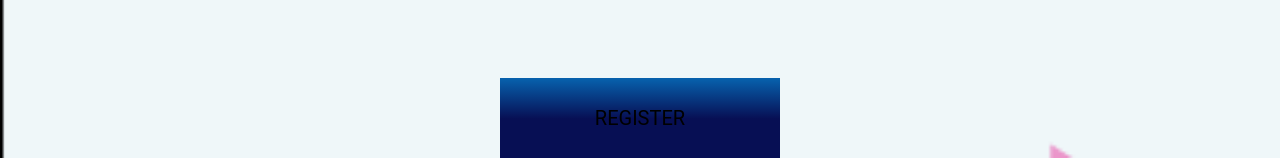
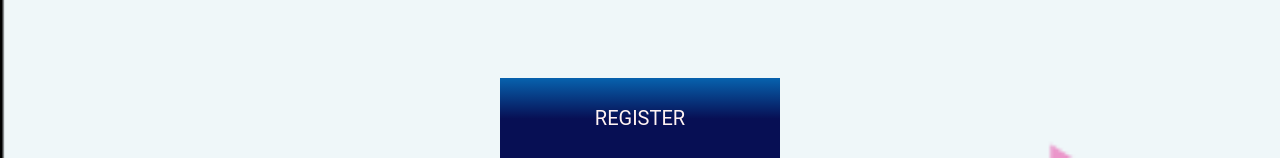
Before and after one commit to MuddySpoon/CAP2019, a PHP site: page /MainGame.html in a window 1280 px wide. Shown: the part 1094-1252 px from the top of the page. Run offline with PHP 8.4, Linux system fonts and the light colour scheme; some libraries are stand-ins or nearby versions.

Commit message:
Update Main Game.css

```diff
--- a/Main Game.css
+++ b/Main Game.css
@@ -149,6 +149,7 @@ body {
 @media screen and (max-width: 600px){
     .button .Submit {
         background: -webkit-linear-gradient(270deg, rgba(7,98,174,1) 0%, rgba(7,15,84,1) 51%);
+        color: #FFF3F3;
         width: 140px;
         border-style: none;
         height: 40px;
@@ -163,6 +164,7 @@ body {
 @media screen and (min-width: 601px){
     .button .Submit {
         background: -webkit-linear-gradient(270deg, rgba(7,98,174,1) 0%, rgba(7,15,84,1) 51%);
+        color: #FFF3F3;
         width: 280px;
         border-style: none;
         height: 80px;
```
